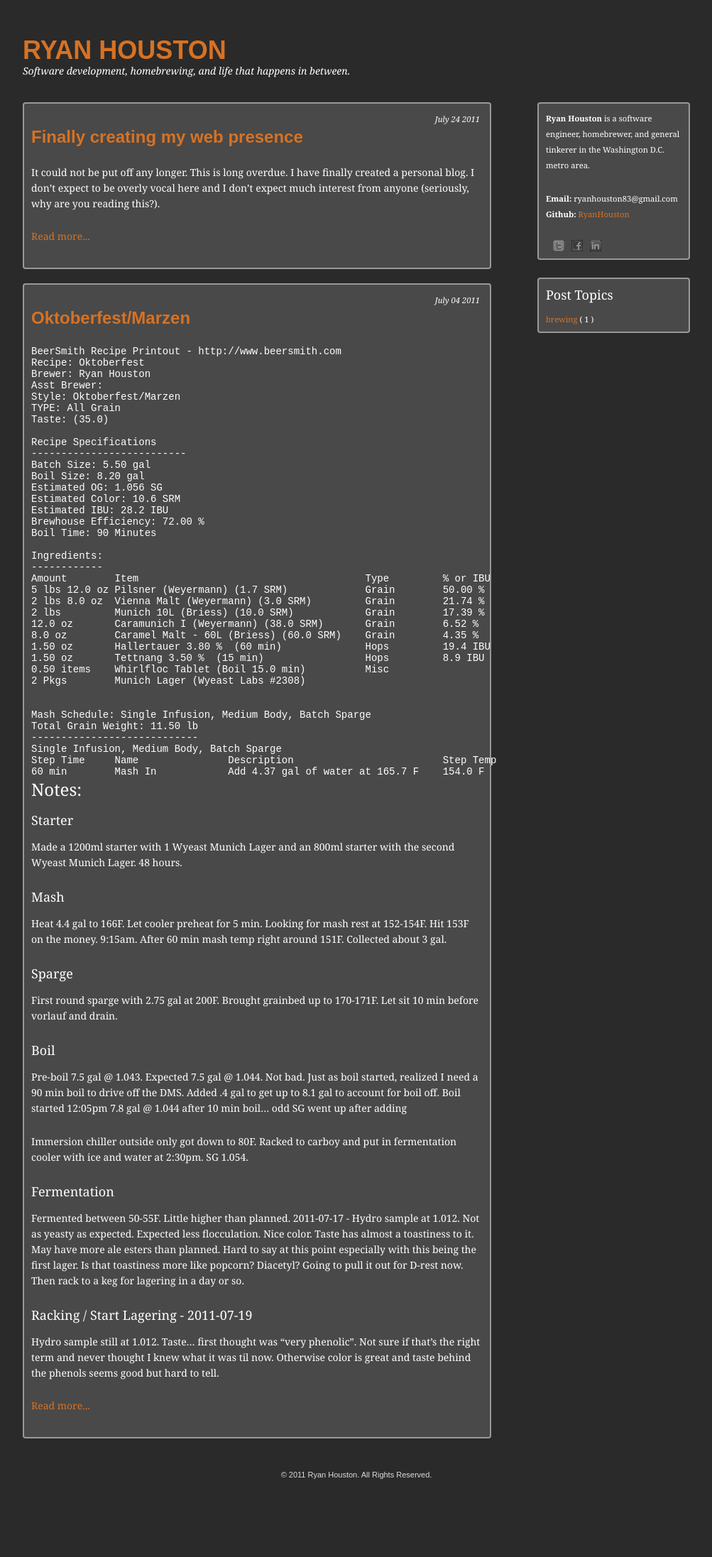
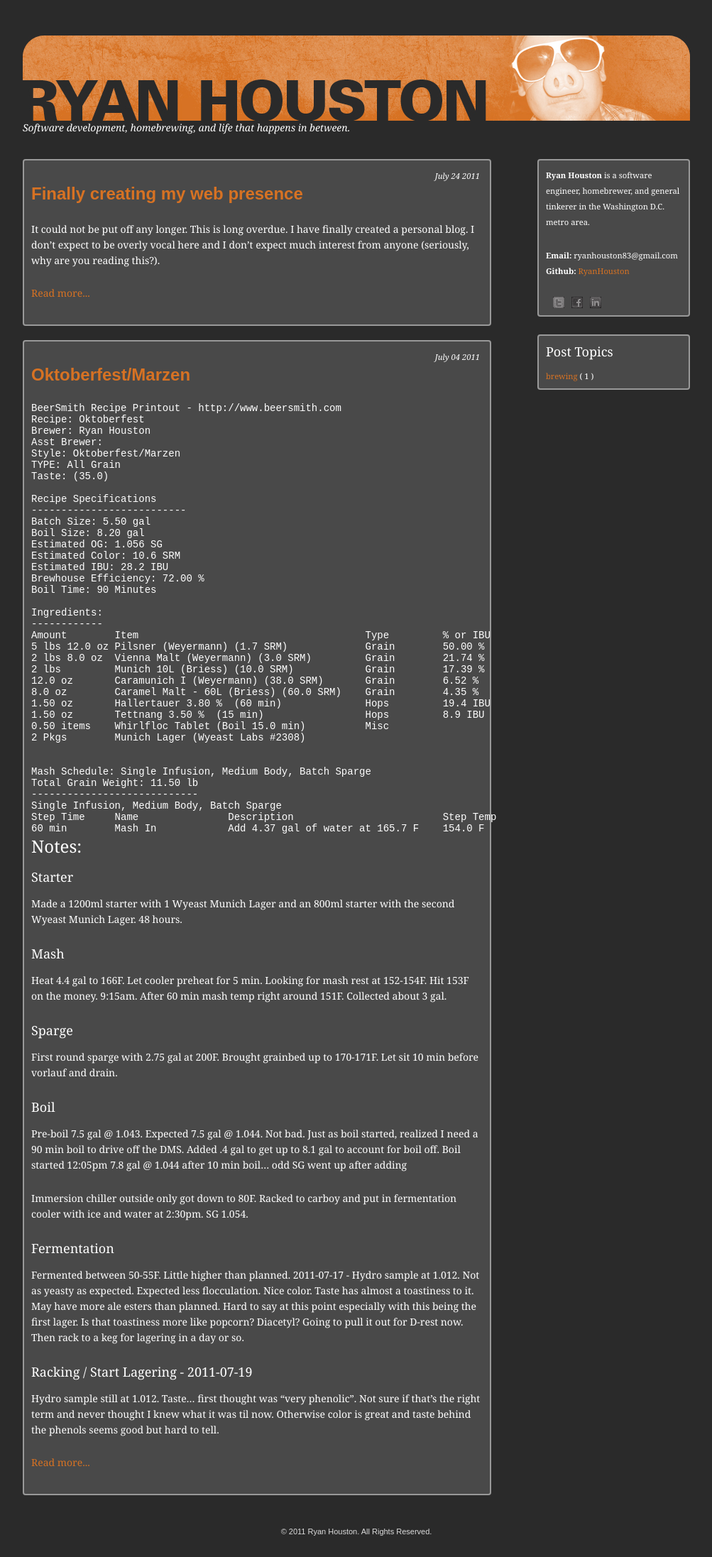
Before and after one commit to ryanhouston/ryanjhouston.com, a Jekyll site: the page built from index.html, in a window 1280 px wide. Shown: the whole page at 71% size, without its empty margins (138-1141 px from the left). Built offline with Jekyll 4.4.1, drawn with Linux system fonts in a browser that asks for light colours; the list of posts is cut into pages by our own code; before the commit the page ends 2113 px from its top, so only the background shows below that.

Commit message:
Add banner

```diff
--- a/_layouts/base.html
+++ b/_layouts/base.html
@@ -11,7 +11,7 @@
   <body>
     <div id="container">
       <div id="header">
-        <h1 id="logo"><a href="/">Ryan Houston</a></h1>
+        <a href="/"><h1 id="logo">Ryan Houston</h1><img src="/images/houston_banner.jpg"/></a>
         <em>Software development, homebrewing, and life that happens in between.</em>
 
       </div>
--- a/css/blog.css
+++ b/css/blog.css
@@ -98,6 +98,7 @@
 
 /*** Logo ***/
 #logo {
+ display: none;
 	height: 40px;
 	margin: 0px;
   font-family: Arial, sans-serif;
```
Also changed, not shown: images/houston_banner.jpg (added).
